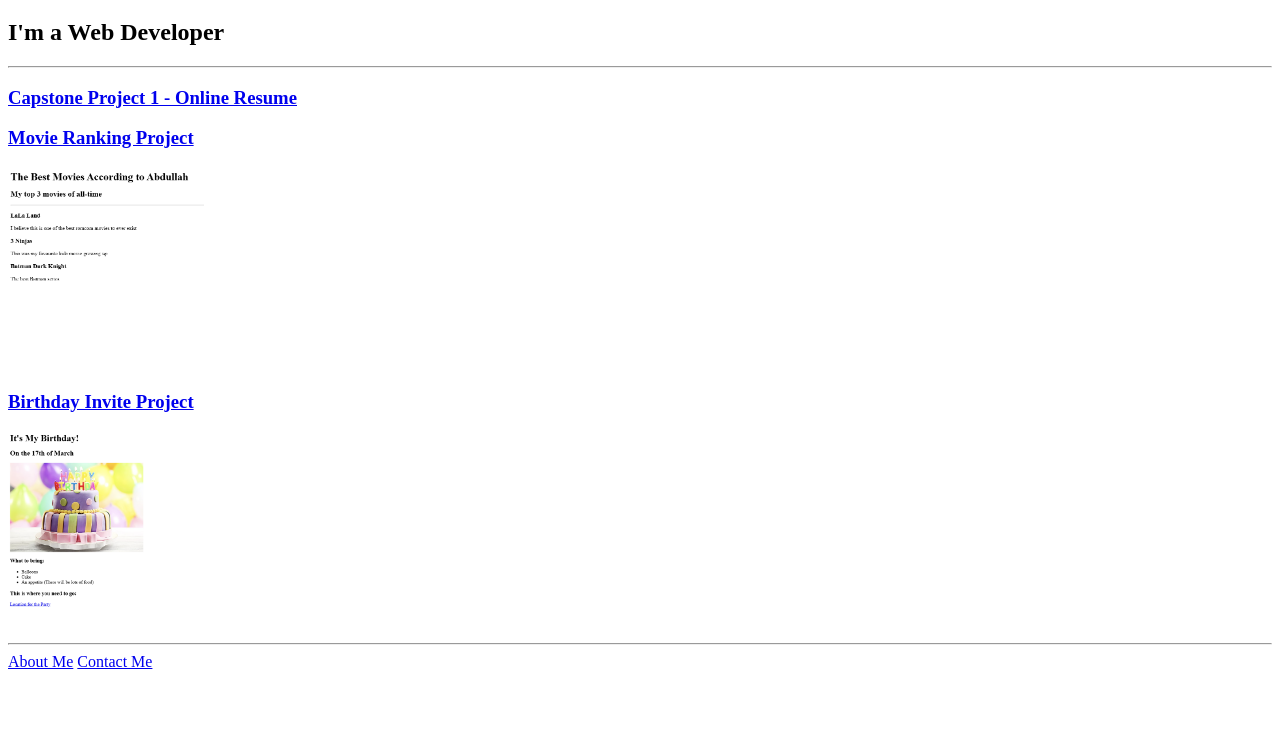
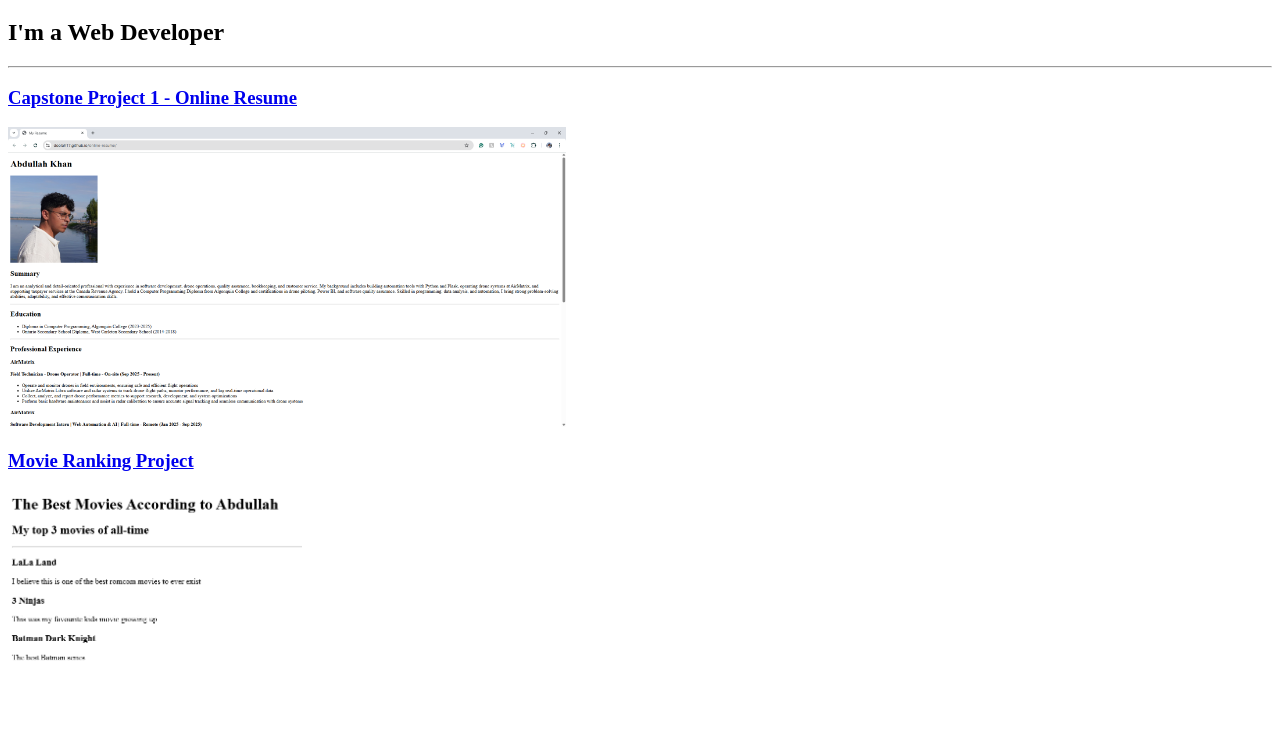
Before and after one commit to Doolah17/html-portfolio, a plain HTML site: page index.html in a window 1280 px wide. Shown: the part 61-800 px from the top of the page. Drawn offline with Linux system fonts and the light colour scheme.

Commit message:
re-adjusted image sizes

```diff
--- a/index.html
+++ b/index.html
@@ -26,11 +26,12 @@ https://developer.mozilla.org/en-US/docs/Web/HTML/Element/img#attr-height -->
     <hr>
 
     <h3><a href="https://doolah17.github.io/online-resume/">Capstone Project 1 - Online Resume</a></h3>
+    <img src="./assets/images/Online-Resume.png" height="300" alt="Screesnhot of my resume">
 
     <h3><a href="./public/movie-ranking.html">Movie Ranking Project</a></h3>
-    <img src="./assets/images/My movie ranking.png" height="200"/>
+    <img src="./assets/images/My movie ranking.png" height="300"/>
     <h3><a href="./public/birthday-invite.html">Birthday Invite Project</a></h3>
-    <img src="./assets/images/Bday Invite.png" height="200" alt="Image of my birthday Inviation">
+    <img src="./assets/images/Bday Invite.png" height="300" alt="Image of my birthday Inviation">
     <hr />
     <a href="./public/about.html">About Me</a>
     <a href="./public/contact.html">Contact Me</a>
```
